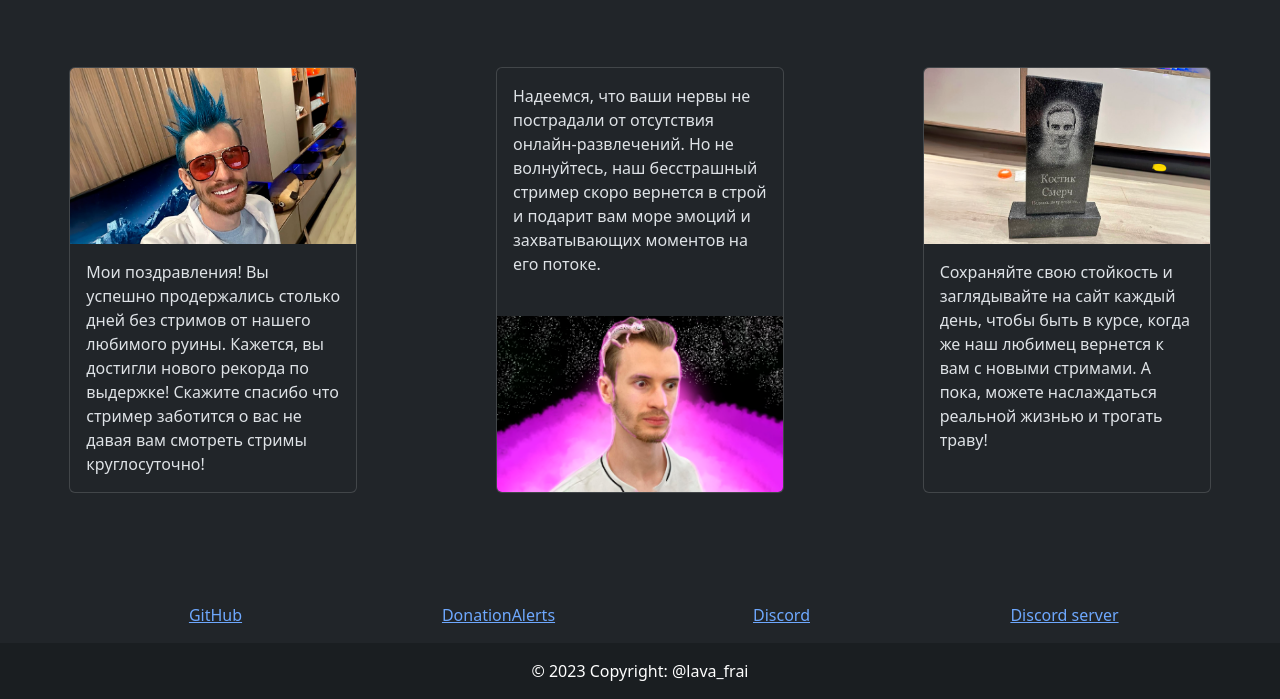
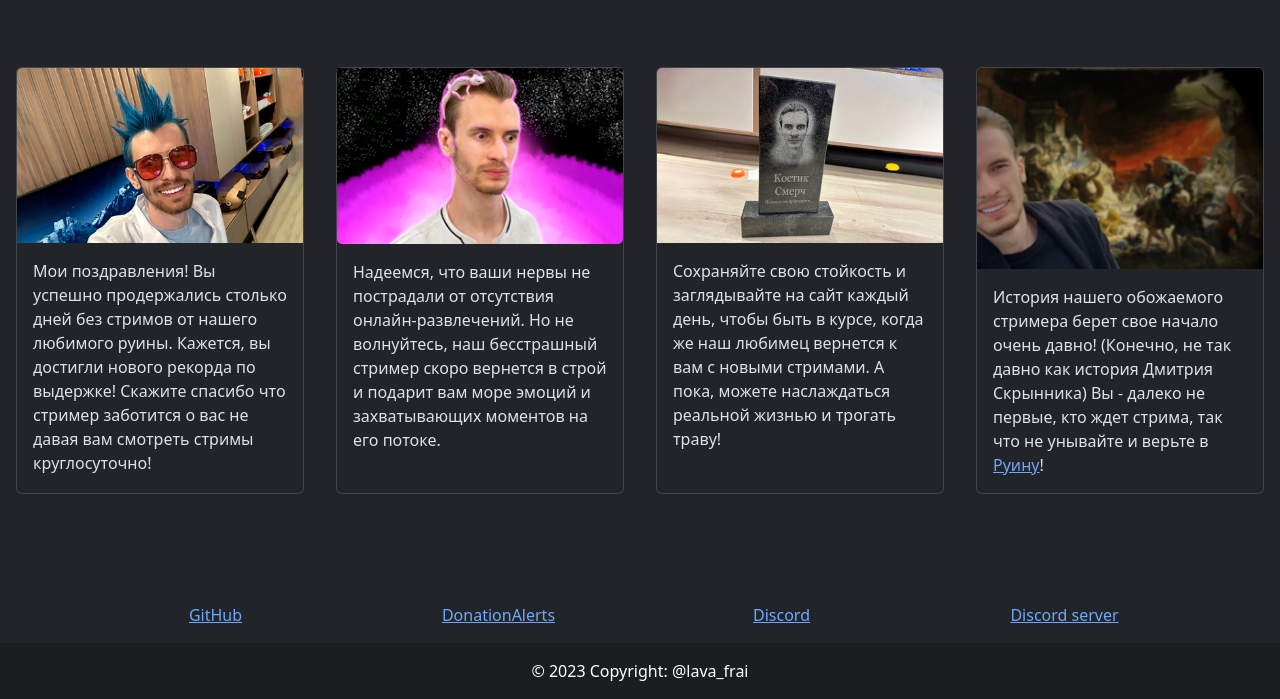
Before and after one commit to lavaFrai/RuinaCounter, a Flask app: template templates/index.html in a window 1280 px wide. Shown: the part 101-800 px from the top of the page. Run offline with Flask 3, Linux system fonts and the light colour scheme; the template is opened without the code that fills it, so the values that code supplies are empty.

Commit message:
Minor changes

```diff
--- a/main.py
+++ b/main.py
@@ -3,6 +3,7 @@ import os.path
 import random
 import time
 from datetime import datetime, timedelta
+import sys
 
 import cachetools.func
 from threading import Thread
@@ -24,6 +25,10 @@ app = Flask(__name__)
 
 
 def is_online():
+    #--- !DEBUG feature! ---
+    if '--no-api' in sys.argv:   return True
+    #-----------------------
+
     scopes = ["https://www.googleapis.com/auth/youtube"]
     channel = "https://www.youtube.com/@ZakvielChannel"
 
@@ -136,4 +141,7 @@ if __name__ == '__main__':
     t.daemon = True
     t.start()
 
-    app.run(host='0.0.0.0', port=80)
+    if not ('--debug' in sys.argv):
+        app.run(host='0.0.0.0', port=80)
+    else:
+        app.run(host='0.0.0.0', port=80)
--- a/templates/index.html
+++ b/templates/index.html
@@ -27,16 +27,22 @@
             </div>
 
             <div class="card mt-5 mx-auto" style="width: 18rem;">
+		<img src="media/ruina2.png" class="card-img-bottom" alt="Ada">
                 <div class="card-body">
                     <p class="card-text">Надеемся, что ваши нервы не пострадали от отсутствия онлайн-развлечений. Но не волнуйтесь, наш бесстрашный стример скоро вернется в строй и подарит вам море эмоций и захватывающих моментов на его потоке.</p>
                 </div>
-                <img src="media/ruina2.png" class="card-img-bottom" alt="Ada">
             </div>
 
             <div class="card mt-5 mx-auto" style="width: 18rem;">
                 <img src="media/ruina3.png" class="card-img-top" alt="Ada">
                 <div class="card-body">
                     <p class="card-text">Сохраняйте свою стойкость и заглядывайте на сайт каждый день, чтобы быть в курсе, когда же наш любимец вернется к вам с новыми стримами. А пока, можете наслаждаться реальной жизнью и трогать траву!</p>
+                </div>
+            </div>
+	    <div class="card mt-5 mx-auto" style="width: 18rem;">
+                <img src="media/ruina4.jpeg" class="card-img-top" alt="Ada">
+                <div class="card-body">
+                    <p class="card-text">История нашего обожаемого стримера берет свое начало очень давно! (Конечно, не так давно как история Дмитрия Скрынника) Вы - далеко не первые, кто ждет стрима, так что не унывайте и верьте в <a href="https://www.youtube.com/@ZakvielChannel">Руину</a>!</p>
                 </div>
             </div>
         </div>
```
Also changed, not shown: static/media/ruina1.png, static/media/ruina2.png, static/media/ruina3.png, static/media/ruina4.jpeg (added), 1 other file.
